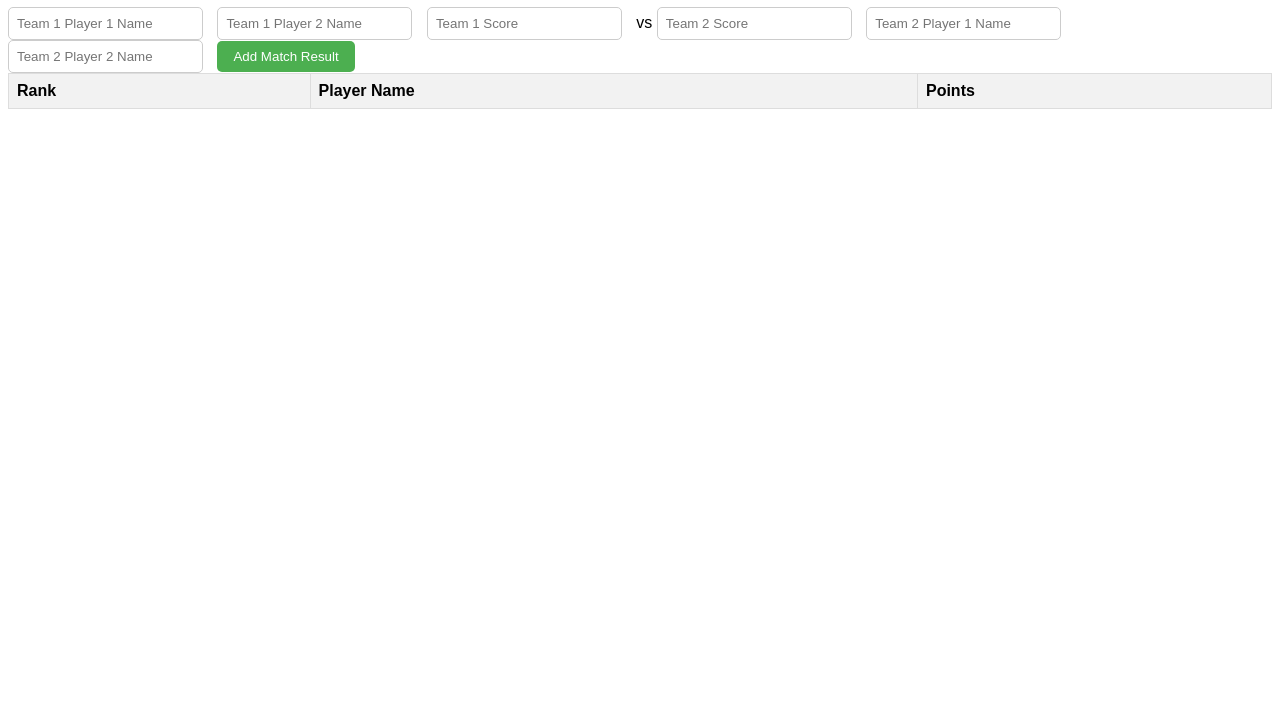
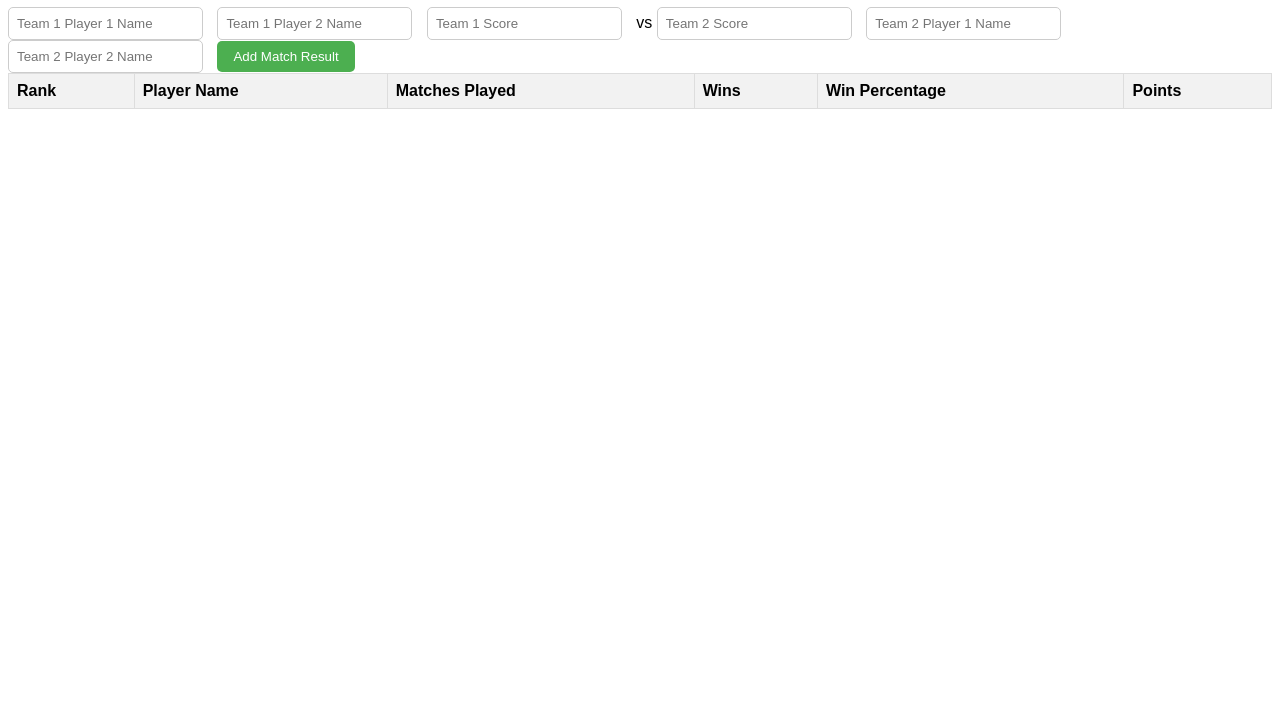
Before and after one commit to TomasBerghs/KPMG-Antwerp-Table-Football-Ranking, a plain HTML site: page index.html in a window 1280 px wide. Shown: the part 73-800 px from the top of the page. Drawn offline with Linux system fonts and the light colour scheme.

Commit message:
Update index.html

```diff
--- a/index.html
+++ b/index.html
@@ -60,6 +60,9 @@
             <tr>
                 <th>Rank</th>
                 <th>Player Name</th>
+                <th>Matches Played</th>
+                <th>Wins</th>
+                <th>Win Percentage</th>
                 <th>Points</th>
             </tr>
         </thead>
```
